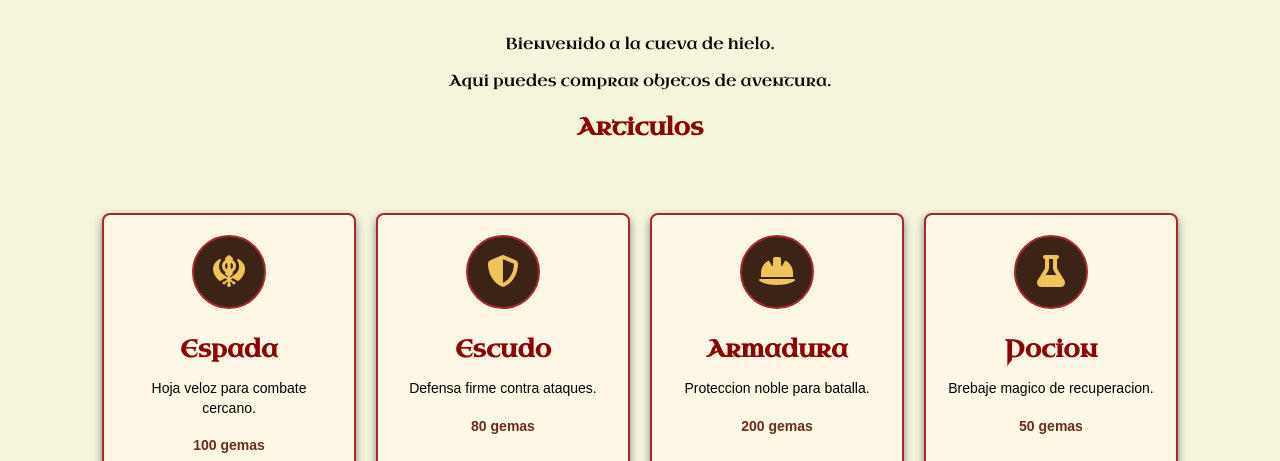
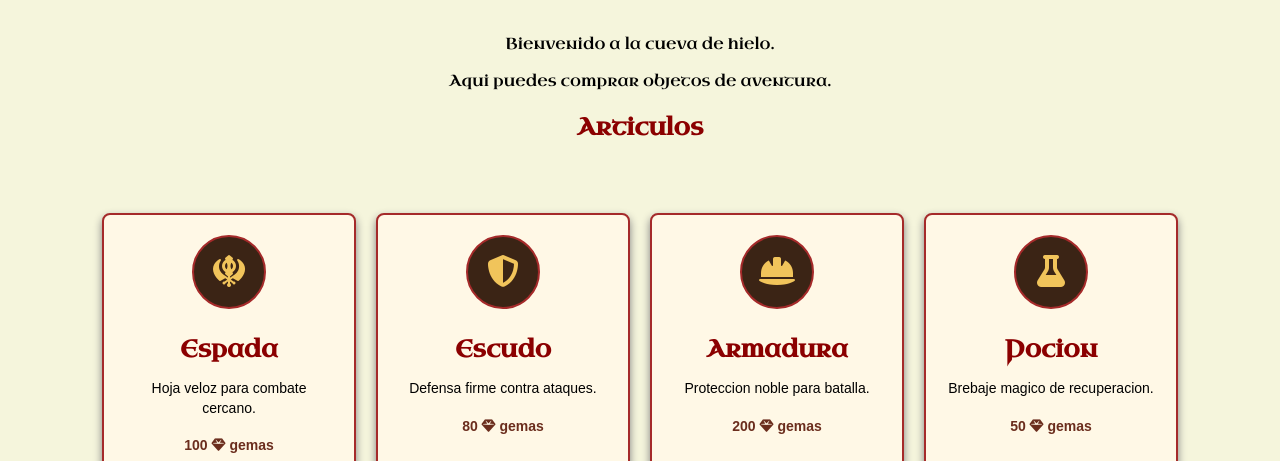
Before and after one commit to BryanGz25/Laboratorio-Github-5-8, a plain HTML site: page index.html in a window 1280 px wide. Shown: the part 339-800 px from the top of the page. Drawn offline with Linux system fonts and the light colour scheme.

Commit message:
se agrega material visual en precio de articulos

```diff
--- a/index.html
+++ b/index.html
@@ -33,28 +33,28 @@
             <div class="icono"><i class="fa-solid fa-khanda"></i></div>
             <h3>Espada</h3>
             <p>Hoja veloz para combate cercano.</p>
-            <p class="valor">100 gemas</p>
+            <p class="valor">100 <i class="fa-solid fa-gem"></i> gemas</p>
         </div>
 
         <div class="articulo">
             <div class="icono"><i class="fa-solid fa-shield-halved"></i></div>
             <h3>Escudo</h3>
             <p>Defensa firme contra ataques.</p>
-            <p class="valor">80 gemas</p>
+            <p class="valor">80 <i class="fa-solid fa-gem"></i> gemas</p>
         </div>
 
         <div class="articulo">
             <div class="icono"><i class="fa-solid fa-helmet-safety"></i></div>
             <h3>Armadura</h3>
             <p>Proteccion noble para batalla.</p>
-            <p class="valor">200 gemas</p>
+            <p class="valor">200 <i class="fa-solid fa-gem"></i> gemas</p>
         </div>
 
         <div class="articulo">
             <div class="icono"><i class="fa-solid fa-flask"></i></div>
             <h3>Pocion</h3>
             <p>Brebaje magico de recuperacion.</p>
-            <p class="valor">50 gemas</p>
+            <p class="valor">50 <i class="fa-solid fa-gem"></i> gemas</p>
         </div>
     </div>
 
```
